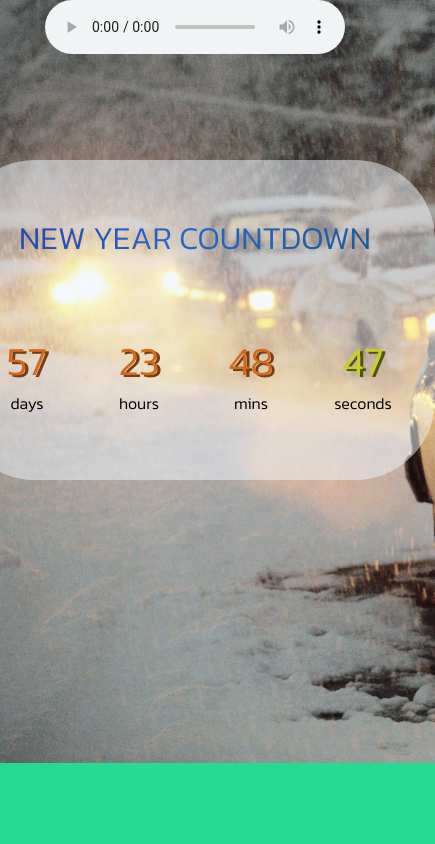
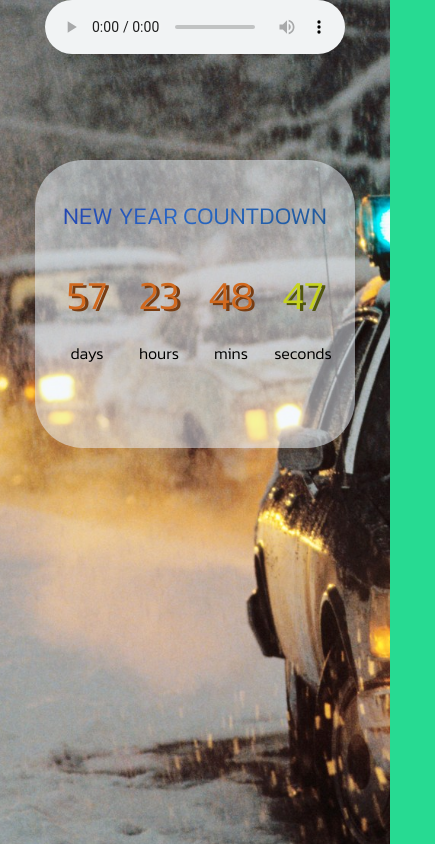
Before and after one commit to GramenCeleritas/newYearCountdown, a plain HTML site: page index.html in a window 390 px wide. Shown: the whole page, 435 px wide, since content can reach past the window. Drawn offline with Linux system fonts and the light colour scheme.

Commit message:
responsive 300px

```diff
--- a/script.js
+++ b/script.js
@@ -1,5 +1,29 @@
 window.onload = function() {
   const newYears = "1 January 2024"
+  function countdown() {
+    const newYearDate = new Date(newYears)
+    const currentDate = new Date();
+
+    const totalSec = (newYearDate - currentDate) / 1000;
+    const days = Math.floor(totalSec/3600/24);
+    const hours = Math.floor(totalSec/3600)%24;
+    const mins = Math.floor(totalSec/60)%60;
+
+    const secs = Math.floor(totalSec)%60;
+
+
+    contentMaker()
+
+    function contentMaker() {
+      daysElement.textContent = days.toString(10);
+      hoursElement.textContent = hours.toString();
+      minsElement.textContent = mins.toString();
+      secsElement.textContent = secs.toString();
+      body.classList.add('visible')
+    }
+
+  }
+  setInterval(countdown, 1000)
   const body = document.querySelector('body')
   const daysElement = document.getElementsByClassName('days')[0];
   const hoursElement = document.getElementsByClassName('hours')[0];
@@ -13,30 +37,13 @@ window.onload = function() {
 
   const headerText = document.getElementsByClassName('headerText')[0];
 
-  function countdown() {
-    const newYearDate = new Date(newYears)
-    const currentDate = new Date();
-
-    const totalSec = (newYearDate - currentDate) / 1000;
-    const days = Math.floor(totalSec/3600/24);
-    const hours = Math.floor(totalSec/3600)%24;
-    const mins = Math.floor(totalSec/60)%60;
-
-    const secs = Math.floor(totalSec)%60;
 
 
-    daysElement.textContent = days.toString(10);
-    hoursElement.textContent = hours.toString();
-    minsElement.textContent = mins.toString();
-    secsElement.textContent = secs.toString();
-
-    body.classList.add('visible')
-  }
 
 
 
   /// intialize the countdown
-  setInterval(countdown, 1000)
+
 
 
 }
--- a/style.css
+++ b/style.css
@@ -231,6 +231,41 @@ body {
     }
 }
 
+@media screen and (max-width: 300px) {
+    body {
+
+
+        background-size: 400%;
+        transition: background-size 1s ease-in;
+        background-position: 25% 2%;
+    }
+
+    .headerText {
+        font-size: 2rem;
+        text-align: center;
+        transition: font-size 1s ease-in;
+        margin-top: 1rem;
+    }
+
+    .bigText {
+        font-size: 2.5rem;
+        transition: font-size 1s ease-in;
+        margin: 1rem;
+    }
+
+    .frameForContent {
+        width: 20rem;
+        height: 18rem;
+        border-radius: 3rem;
+        transition: width 1s ease-in, height 1s ease-in;
+    }
+
+    .countdownContainer {
+        gap: 1.5rem;
+        transition: gap 1s ease-in;
+    }
+}
+
 @media screen and (max-width: 350px) {
     body {
 
@@ -265,3 +300,38 @@ body {
         transition: gap 1s ease-in;
     }
 }
+
+@media screen and (max-width: 400px) {
+    body {
+
+
+        background-size: 400%;
+        transition: background-size 1s ease-in;
+        background-position: 25% 2%;
+    }
+
+    .headerText {
+        font-size: 1.5rem;
+        text-align: center;
+        transition: font-size 1s ease-in;
+        margin-top: 2rem;
+    }
+
+    .bigText {
+        font-size: 2.5rem;
+        transition: font-size 1s ease-in;
+        margin: 1rem;
+    }
+
+    .frameForContent {
+        width: 20rem;
+        height: 18rem;
+        border-radius: 3rem;
+        transition: width 1s ease-in, height 1s ease-in;
+    }
+
+    .countdownContainer {
+        gap: 1.5rem;
+        transition: gap 1s ease-in;
+    }
+}
```
